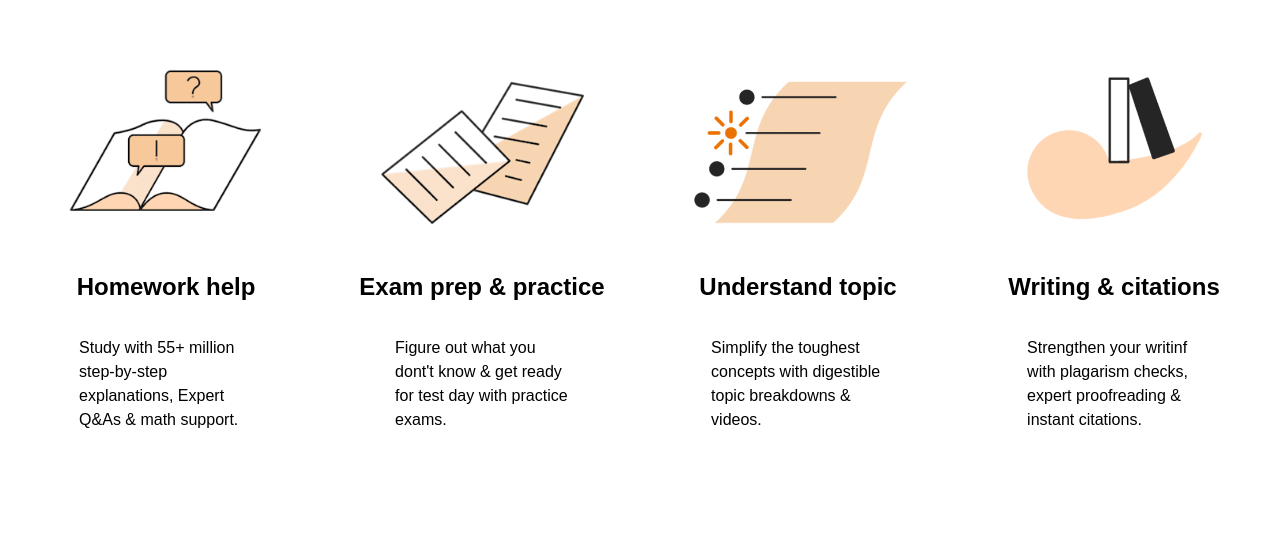
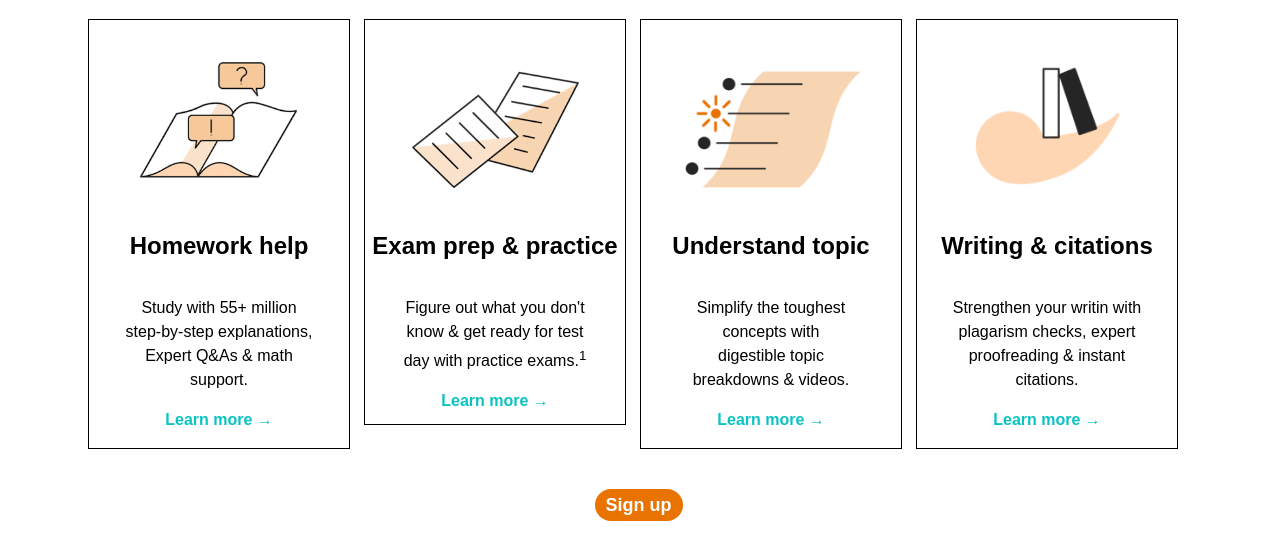
Before and after one commit to m-Cho1/home-page, a website: page index.html in a window 1280 px wide. Shown: the part 734-1294 px from the top of the page. Before the commit the page ends 1190 px from the top, so only its background shows below. Drawn offline with Linux system fonts and the light colour scheme.

Commit message:
worked on last row

```diff
--- a/index.html
+++ b/index.html
@@ -65,37 +65,45 @@
         <h1>Here for every moment</h1>
       </div>
     </div>
-    <div class="row">
-      <div class="column-fourth">
+    <div class="row padding-left-right">
+      <div class="column-fourth margin-right">
         <div class="sub-images">
           <img src="images/tile-1.webp">
           <h2>Homework help</h2>
-          <p>Study with 55+ million step-by-step explanations, Expert Q&amp;As &amp; math support.</p>
+          <p class="width73">Study with 55+ million step-by-step explanations, Expert Q&amp;As &amp; math support.</p>
+          <p class="margin-top0"><span>Learn more &rarr;</span></p>
         </div>
       </div>
-      <div class="column-fourth">
+      <div class="column-fourth margin-right">
         <div class="sub-images">
           <img src="images/tile-2.webp">
           <h2>Exam prep &amp; practice</h2>
-          <p>Figure out what you dont't know &amp; get ready for test day with practice exams.</p>
+          <p class="width73">Figure out what you don't know &amp; get ready for test day with practice exams.<sup>1</sup></p>
+          <p class="margin-top0 margin-bottom"><span>Learn more &rarr;</span></p>
         </div>
       </div>
-      <div class="column-fourth">
+      <div class="column-fourth margin-right">
         <div class="sub-images">
           <img src="images/tile-3.webp">
           <h2>Understand topic</h2>
-          <p>Simplify the toughest concepts with digestible topic breakdowns &amp; videos.</p>
+          <p class="width64">Simplify the toughest concepts with digestible topic breakdowns &amp; videos.</p>
+          <p class="margin-top0"><span>Learn more &rarr;</span></p>
         </div>
       </div>
-      <div class="column-fourth">
+      <div class="column-fourth margin-right">
         <div class="sub-images">
           <img src="images/tile-4.webp">
           <h2>Writing &amp; citations</h2>
-          <p>Strengthen your writinf with plagarism checks, expert proofreading &amp; instant citations.</p>
+          <p class="width73">Strengthen your writin with plagarism checks, expert proofreading &amp; instant citations.</p>
+          <p class="margin-top0"><span>Learn more &rarr;</span></p>
         </div>
       </div>
     </div>
-    <div class="row"></div>
+    <div class="row padding-top padding-bottom">
+      <div class="column-full">
+        <button class="sign-up">Sign up</button>
+      </div>
+    </div>
   </div>
 </body>
 </html>
--- a/styles.css
+++ b/styles.css
@@ -83,6 +83,7 @@ button {
 .big-image {
   width: 100%;
   margin-top: 3%;
+  object-fit: fill;
 }
 
 .text-container {
@@ -123,8 +124,55 @@ h1 {
   justify-content: center;
   flex-direction: column;
   align-items: center;
+  border: 1px solid black;
 }
 
 .sub-images > img {
   width: 100%;
 }
+
+span {
+  color: rgb(11, 194, 194);
+  font-weight: bolder;
+}
+
+.sub-images > p {
+  text-align: center;
+}
+
+.sign-up {
+  border-radius: 25px;
+}
+
+.width73 {
+  width: 73%;
+}
+
+.width64 {
+  width: 64%;
+}
+
+.margin-top0 {
+  margin-top: 0;
+}
+
+.padding-bottom {
+  padding-bottom: 3rem;
+}
+
+.margin-bottom {
+  margin-bottom: 0.65rem;
+}
+
+.padding-top {
+  padding-top: 2.5rem;
+}
+
+.margin-right {
+  margin-right: 1rem;
+}
+
+.padding-left-right {
+  padding-left: 5rem;
+  padding-right: 5rem;
+}
```
